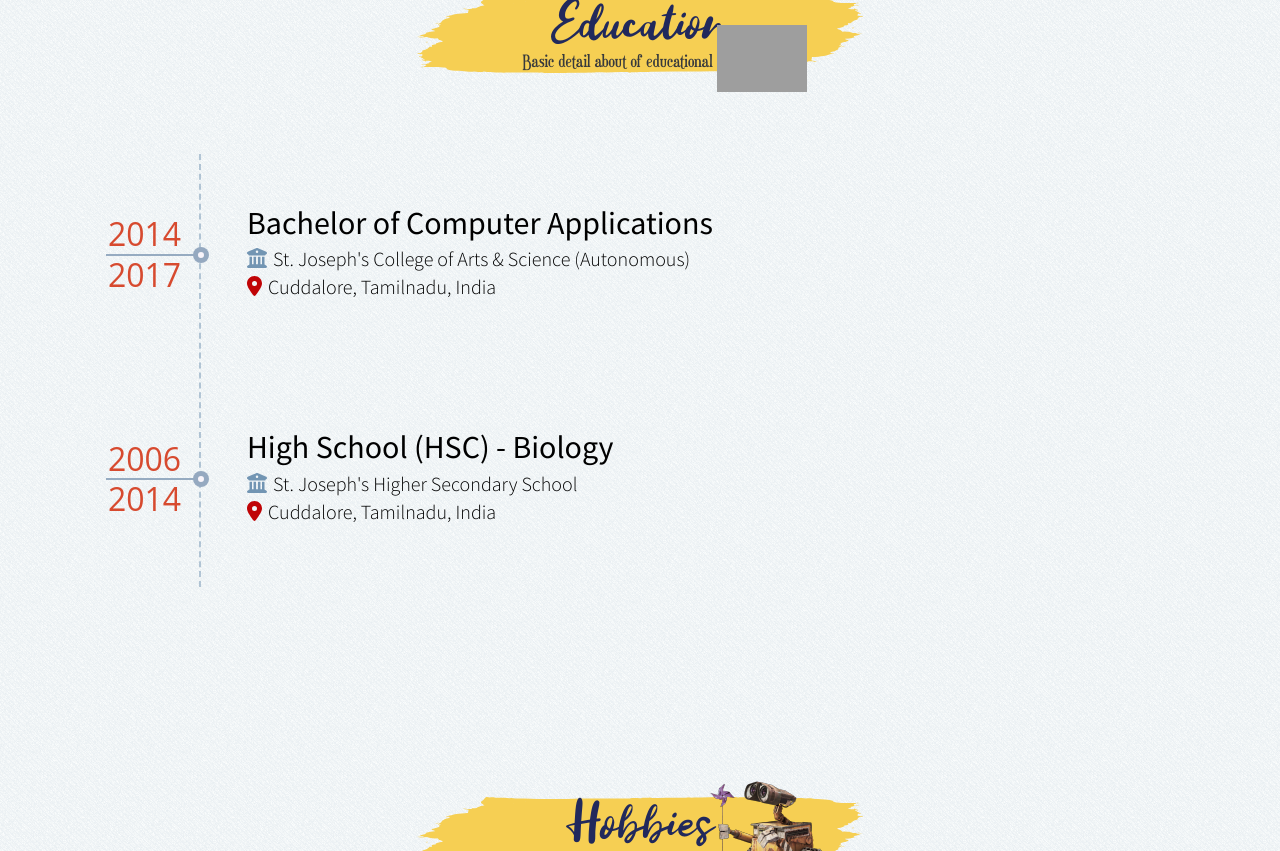
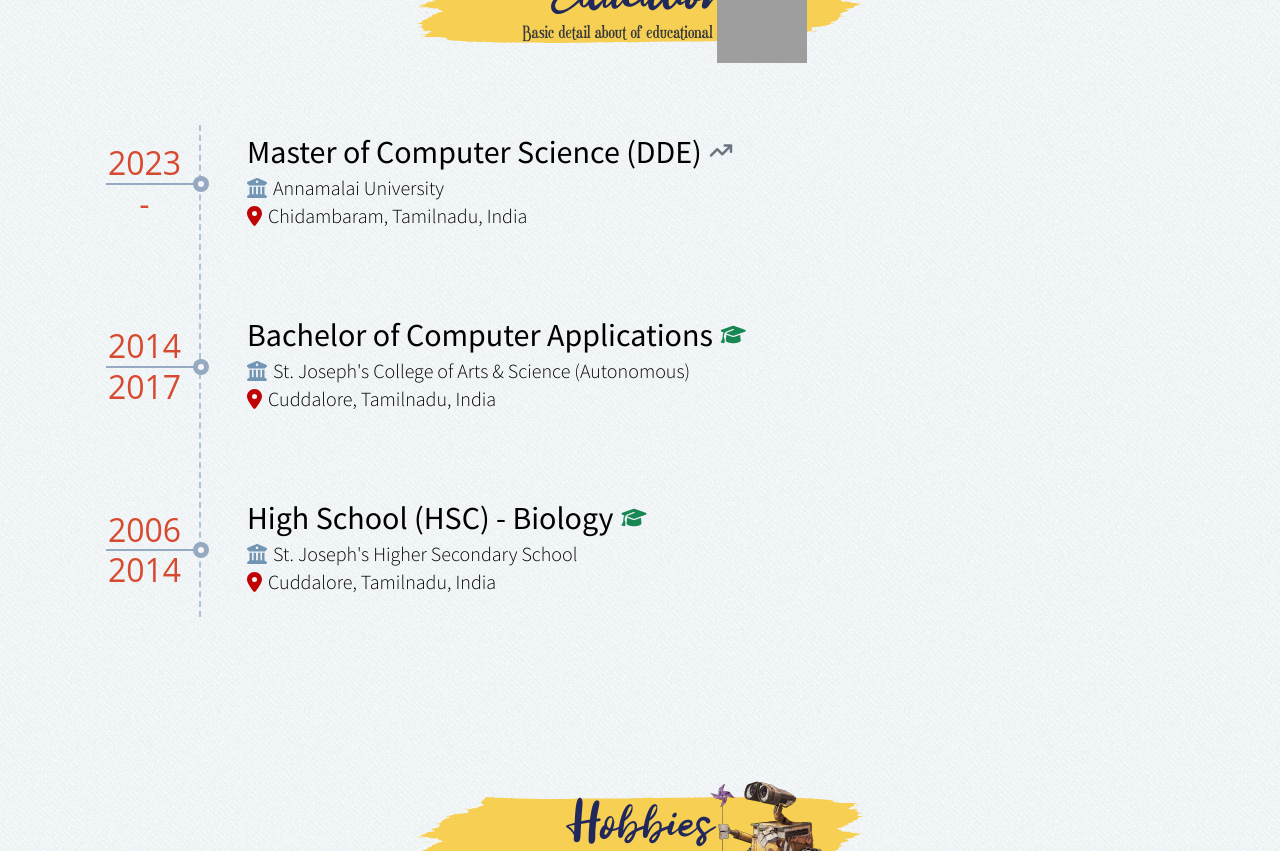
Before and after one commit to silambarasan-rd/portfolio, a React (Create React App) app: page / in a window 1280 px wide. Shown: the part 2940-3791 px from the top of the page. Built offline with nearby package versions, Linux system fonts and the light colour scheme; grey boxes are pictures that could not be loaded.

Commit message:
M.Sc update in Education section

```diff
--- a/src/components/Education.js
+++ b/src/components/Education.js
@@ -8,20 +8,22 @@ import {faMapMarkerAlt,
 import Scroll from 'react-scroll';
 
 const educationRows = [
-  // {
-  //   key: 'master-of-computer-applications',
-  //   field_of_study: 'Master of Computer Applications (DDE)',
-  //   institution_name: `Annamalai University`,
-  //   startYear: '2023',
-  //   endYear: '-',
-  //   location: 'Chidambaram, Tamilnadu, India',
-  // },
+  {
+    key: 'master-of-computer-science',
+    field_of_study: 'Master of Computer Science (DDE)',
+    institution_name: `Annamalai University`,
+    startYear: '2023',
+    endYear: '-',
+    completed: false,
+    location: 'Chidambaram, Tamilnadu, India',
+  },
   {
     key: 'bachelor-of-computer-applications',
     field_of_study: 'Bachelor of Computer Applications',
     institution_name: `St. Joseph\'s College of Arts & Science (Autonomous)`,
     startYear: '2014',
     endYear: '2017',
+    completed: true,
     location: 'Cuddalore, Tamilnadu, India',
   },
   {
@@ -30,6 +32,7 @@ const educationRows = [
     institution_name: 'St. Joseph\'s Higher Secondary School',
     startYear: '2006',
     endYear: '2014',
+    completed: true,
     location: 'Cuddalore, Tamilnadu, India',
   },
 ];
@@ -59,6 +62,19 @@ const EducationRow = ({educationRow}) => {
       <div className="education-detail">
         <h2 className="education-title">
           {educationRow.field_of_study}
+          <span className="ms-2"
+            title={
+              educationRow.completed ?
+                `Completed in ${educationRow.endYear}` :
+                  'Persuing'
+            }
+          >
+            {
+              educationRow.completed ?
+                <i className="fa fa-2xs fa-graduation-cap text-success"></i> :
+                  <i className="fa fa-2xs fa-arrow-trend-up text-secondary"></i>
+            }
+          </span>
         </h2>
         <div className="education-company-detail">
           <h5 className="company-title">
@@ -86,6 +102,7 @@ EducationRow.propTypes = {
     short_description: PropTypes.string,
     startYear: PropTypes.string,
     endYear: PropTypes.string,
+    completed: PropTypes.bool,
     location: PropTypes.string,
   }).isRequired,
 };
```
